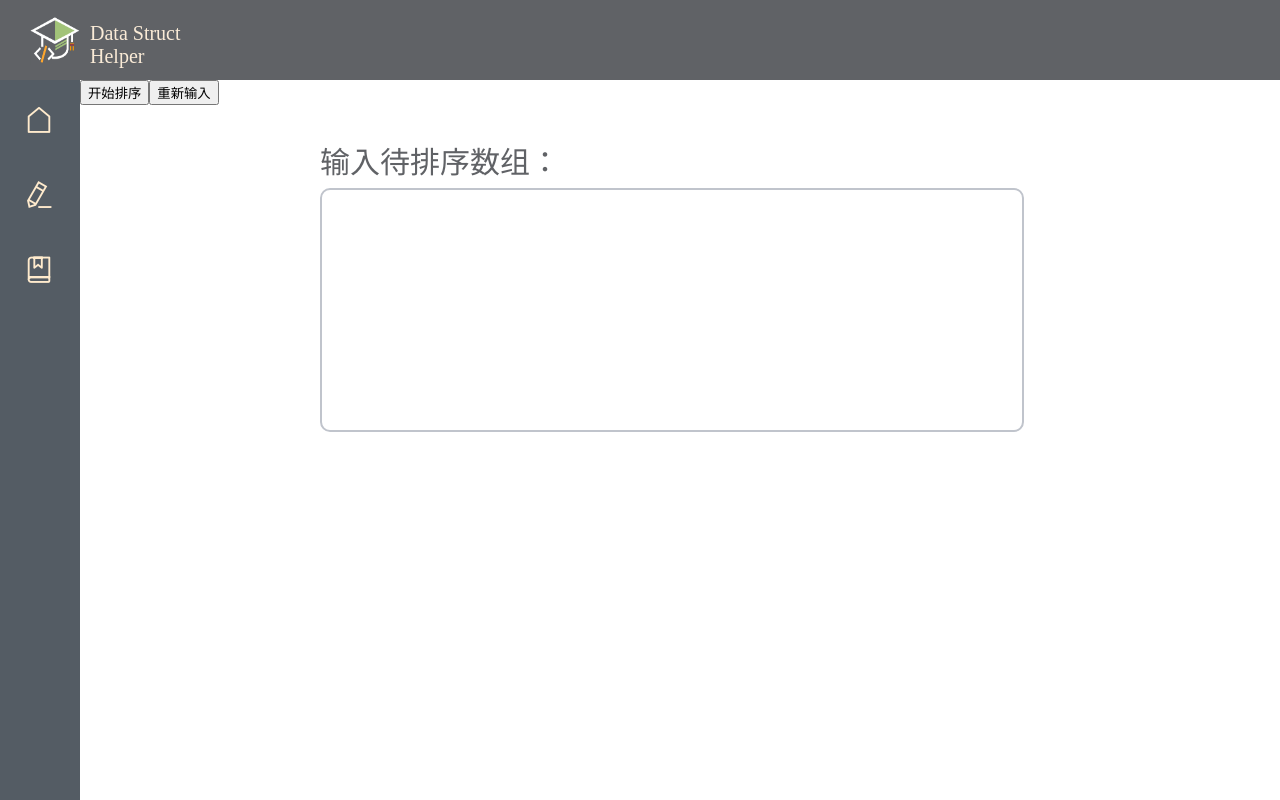
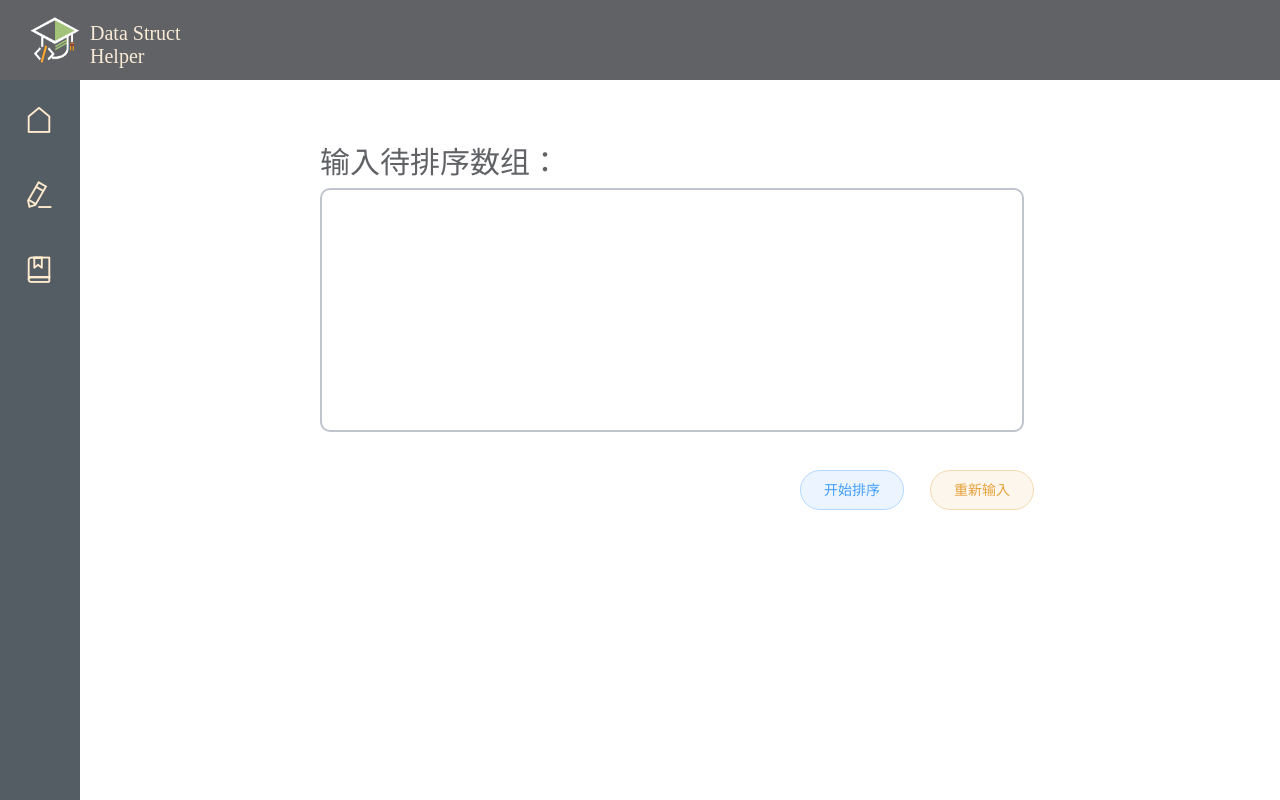
Before and after one commit to Knight4Lancelot/Datastruct-study-helper, a Vue app: page /algorithm/popsort in a window 1280 px wide. Built offline with nearby package versions, Linux system fonts and the light colour scheme.

Commit message:
2022/07/10修改

```diff
--- a/src/components/algorithmViewComps/LinearAlgorithmInput.vue
+++ b/src/components/algorithmViewComps/LinearAlgorithmInput.vue
@@ -8,8 +8,16 @@
 			@focus="changeClass(true)"
 			@blur="changeClass(false)"
 			@input="updateListData()"/>
-		<button class="commit-user-choice">开始排序</button>
-		<button class="commit-user-choice">重新输入</button>
+		<el-button class="commit-user-choice"
+			type="primary"
+			style="left: 60%;"
+			round
+			plain>开始排序</el-button>
+		<el-button class="commit-user-choice"
+			type="warning"
+			style="left: 70%;"
+			round
+			plain>重新输入</el-button>
 	</div>
 </template>
 
@@ -49,6 +57,10 @@ export default {
 	font-size: 30px;
 	color: #606266;
 }
+.commit-user-choice {
+	position: absolute;
+	top: 390px;
+}
 .input-list {
 	transition: 0.5s;
 	outline: none;
```
